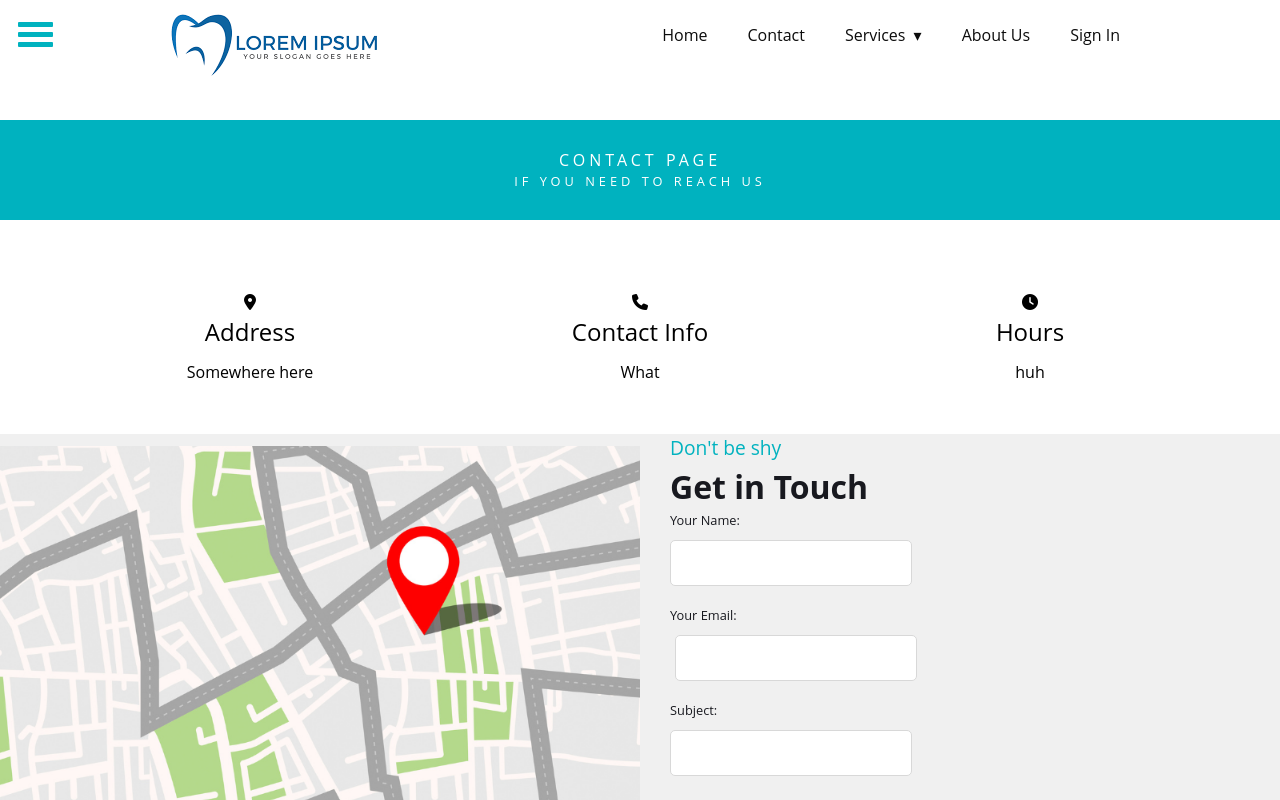
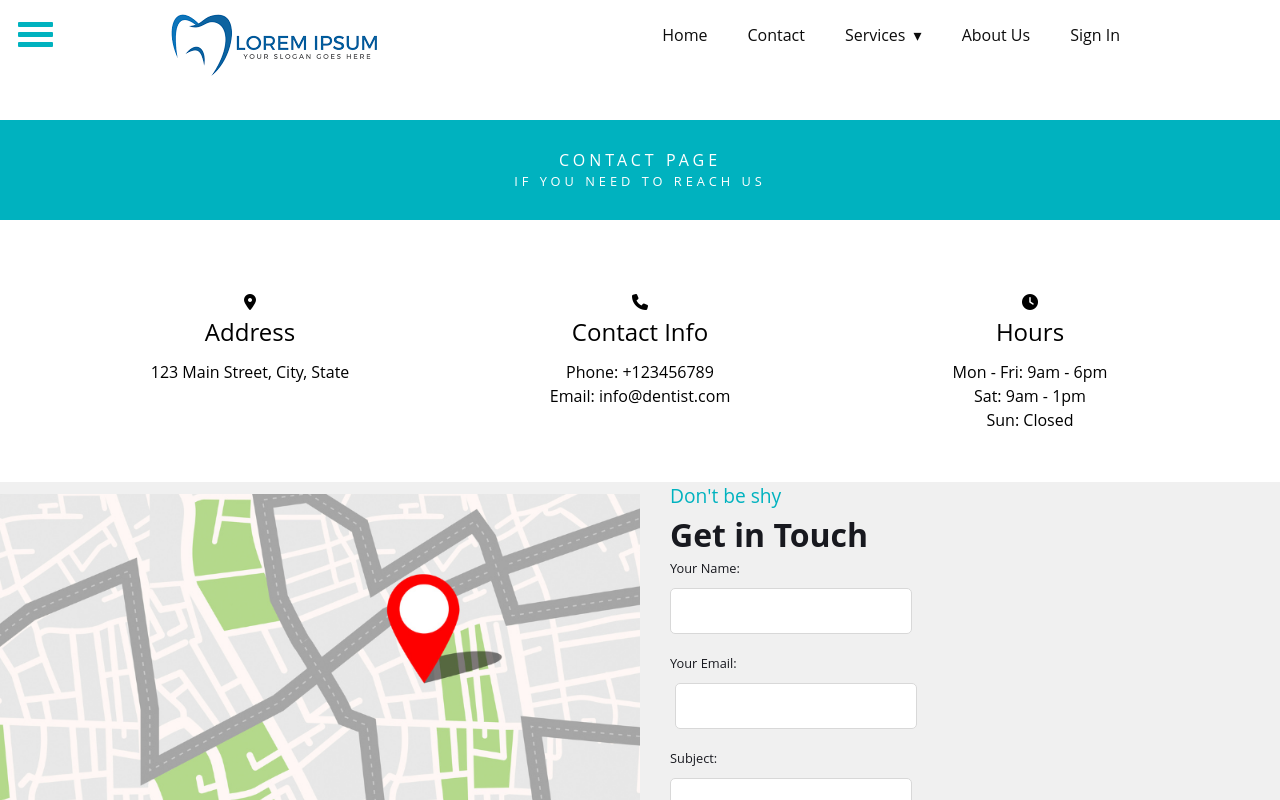
Before and after one commit to raymartsalvador/DentalClinicProject, an Angular app: page /contact in a window 1280 px wide. Shown: the top 800 px of the page. Built offline with nearby package versions, Linux system fonts and the light colour scheme.

Commit message:
home - services - 4 columns fixed

```diff
--- a/src/app/contact-us/contact-us.component.html
+++ b/src/app/contact-us/contact-us.component.html
@@ -1,3 +1,4 @@
+
 <div class="band">
   <div class="band-content">
     <h3>Contact Page</h3>
@@ -10,19 +11,27 @@
     <div class="contact">
       <i class="fas fa-map-marker-alt"></i>
       <h4>Address</h4>
-      <p>Somewhere here</p>
+      <p>123 Main Street, City, State</p>
     </div>
     <div class="contact">
       <i class="fas fa-phone"></i>
 
       <h4>Contact Info</h4>
-      <p>What</p>
+      <p>Phone: +123456789<br>
+
+        Email: info@dentist.com<br>
+
+        </p>
     </div>
     <div class="contact">
       <i class="fas fa-clock"></i>
 
       <h4>Hours</h4>
-      <p>huh</p>
+      <p>Mon - Fri: 9am - 6pm <br>
+
+        Sat: 9am - 1pm<br>
+
+        Sun: Closed</p>
     </div>
 
   </div>
--- a/src/app/home/home.component.scss
+++ b/src/app/home/home.component.scss
@@ -183,7 +183,7 @@
 }
 
 .offering {
-  flex-basis: 23%;
+  flex-basis: 20%;
   background-color: #00b2bf;
   padding: 20px;
   position: relative;
```
